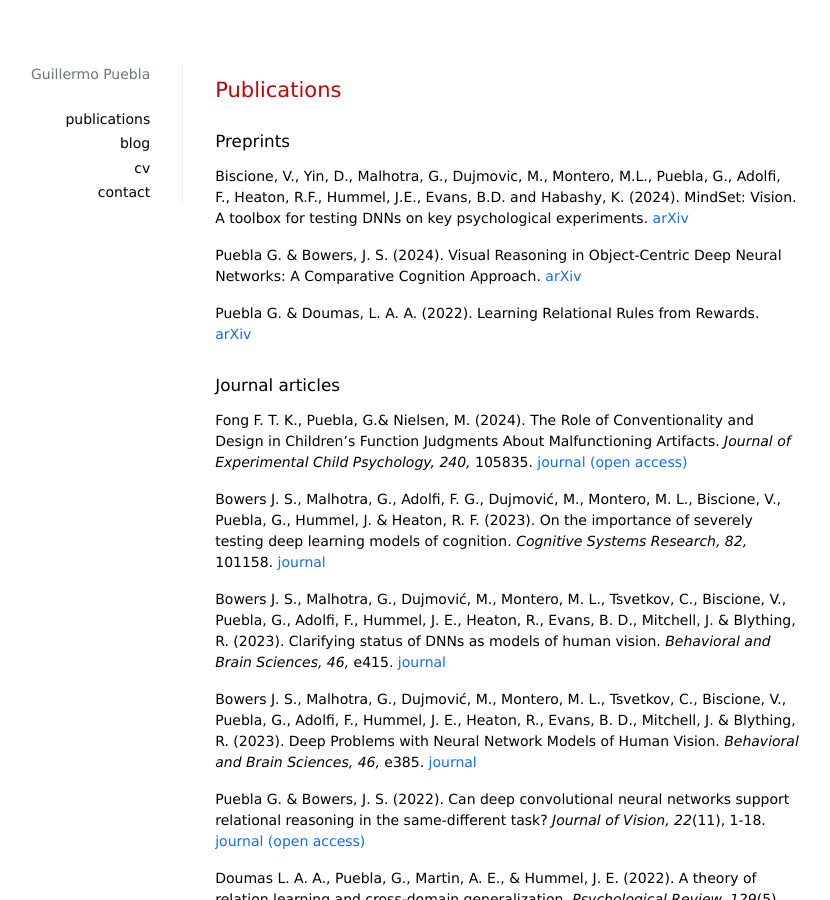
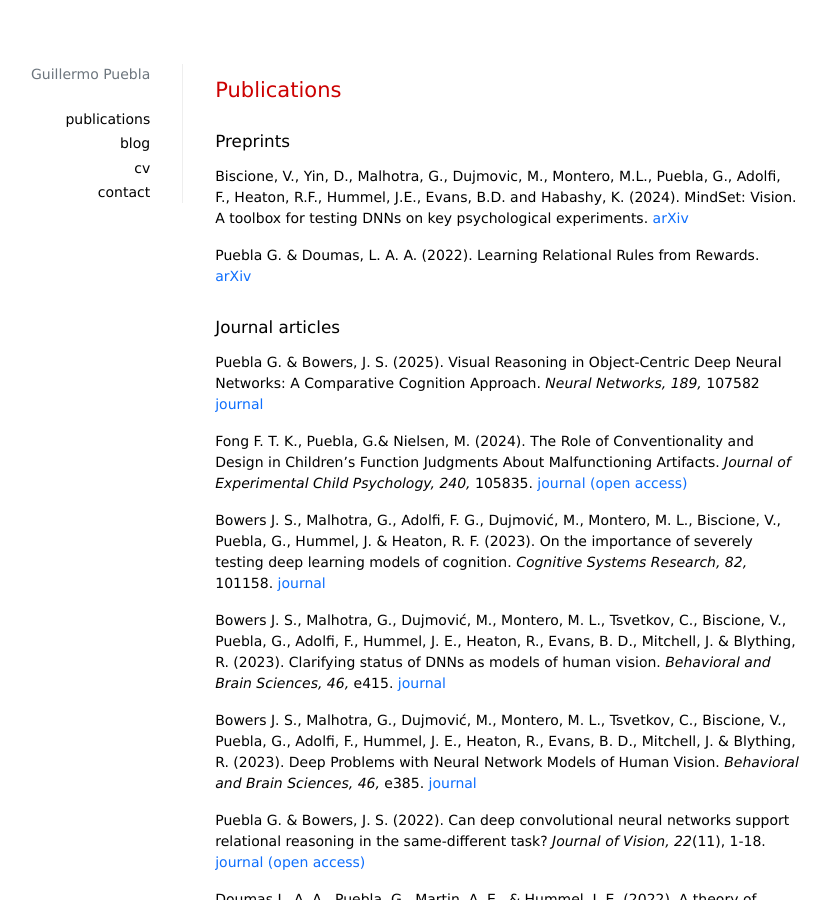
Before and after one commit to GuillermoPuebla/GuillermoPuebla, a Jekyll site: the page built from _pages/publications.md, in a window 1280 px wide and 900 px high. Shown: the whole window, without its empty margins (33-863 px from the left). Built offline with Jekyll 4.4.1, drawn with Linux system fonts in a browser that asks for light colours; nearby versions of some CDN libraries; a style sheet for code colours, icons or effects is not loaded.

Commit message:
my changes

```diff
--- a/_pages/publications.md
+++ b/_pages/publications.md
@@ -8,12 +8,12 @@ layout: default
 
 Biscione, V., Yin, D., Malhotra, G., Dujmovic, M., Montero, M.L., Puebla, G., Adolfi, F., Heaton, R.F., Hummel, J.E., Evans, B.D. and Habashy, K. (2024). MindSet: Vision. A toolbox for testing DNNs on key psychological experiments. [arXiv](https://arxiv.org/abs/2404.05290)
 
-Puebla G. & Bowers, J. S. (2024). Visual Reasoning in Object-Centric Deep Neural Networks: A Comparative Cognition Approach. [arXiv](https://arxiv.org/abs/2402.12675)
-
 Puebla G. & Doumas, L. A. A. (2022). Learning Relational Rules from Rewards. [arXiv](https://arxiv.org/abs/2203.13599)
 
 
 ## Journal articles
+
+Puebla G. & Bowers, J. S. (2025). Visual Reasoning in Object-Centric Deep Neural Networks: A Comparative Cognition Approach. *Neural Networks, 189,* 107582 [journal](https://doi.org/10.1016/j.neunet.2025.107582)
 
 Fong F. T. K., Puebla, G.& Nielsen, M. (2024). The Role of Conventionality and Design in Children’s Function Judgments About Malfunctioning Artifacts. *Journal of Experimental Child Psychology, 240,* 105835. [journal (open access)](https://doi.org/10.1016/j.jecp.2023.105835)
 
```
Also changed, not shown: 11 other files.
